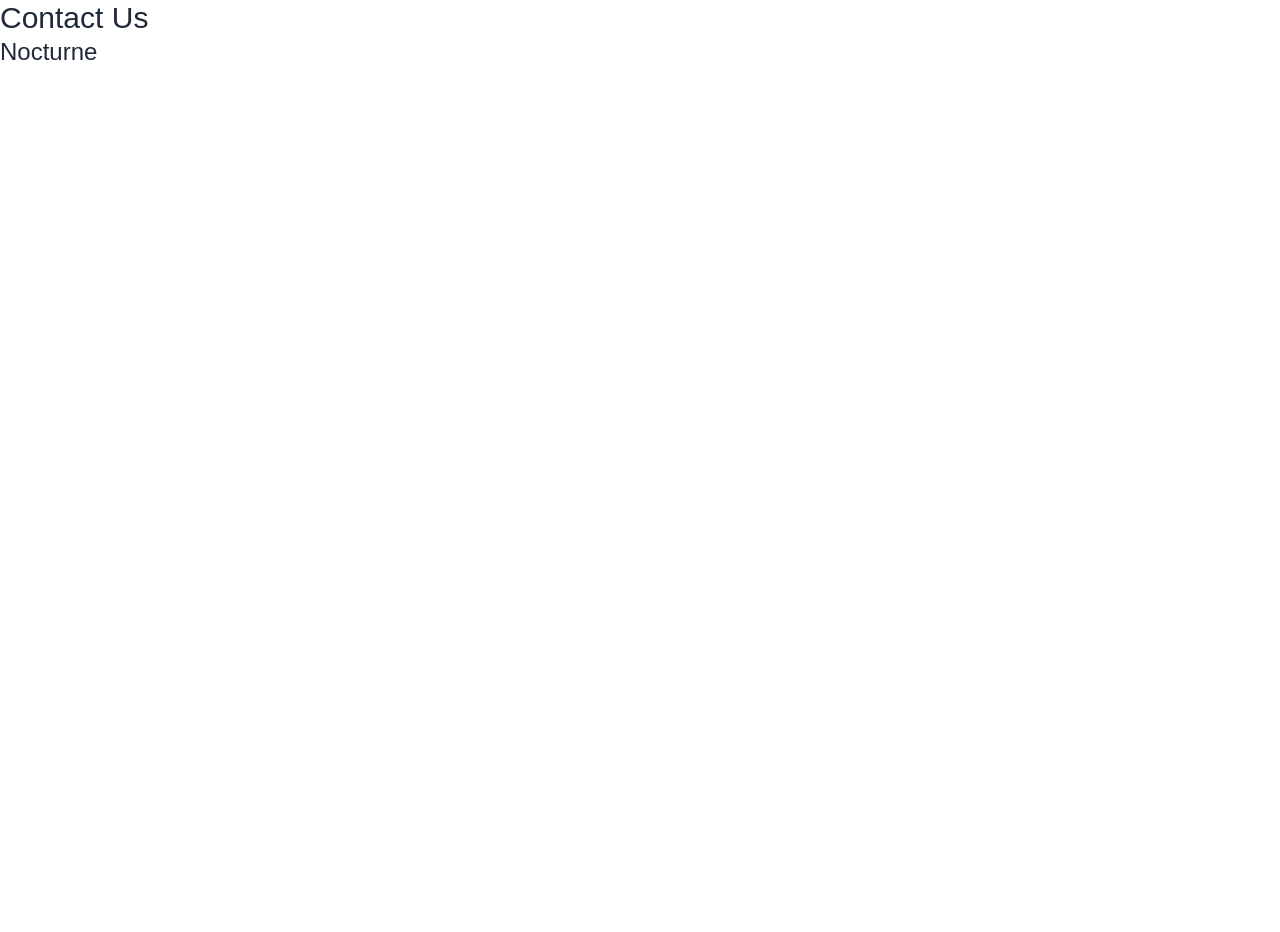
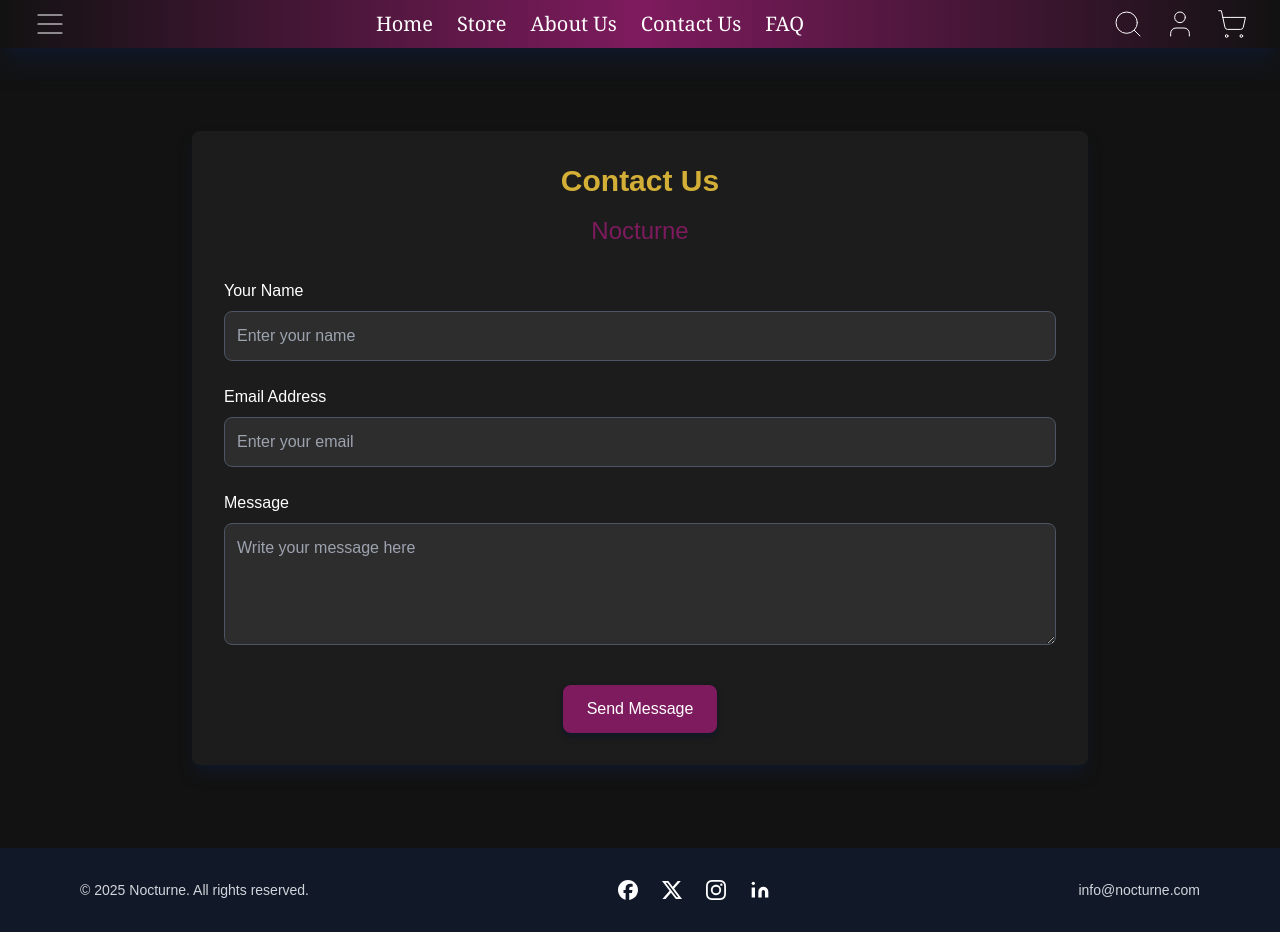
Before and after one commit to Matthewkai234/nocturne, a Next.js app: page /contact-us in a window 1280 px wide. Before the commit the page ends 800 px from the top, so only its background shows below. Built offline with nearby package versions, Linux system fonts and the light colour scheme.

Commit message:
3rd Structure

```diff
--- /dev/null
+++ b/app/components/Footer/Footer.tsx
@@ -0,0 +1,63 @@
+import { Facebook, Instagram, Linkedin, X } from "~/app/utils/brands";
+
+export function Footer() {
+    const socialLinks = [
+        {
+            icon: <Facebook size={20} />,
+            href: "https://facebook.com/",
+            label: "Facebook",
+        },
+        {
+            icon: <X size={20} />,
+            href: "https://twitter.com/",
+            label: "Twitter",
+        },
+        {
+            icon: <Instagram size={20} />,
+            href: "https://instagram.com/",
+            label: "Instagram",
+        },
+        {
+            icon: <Linkedin size={20} />,
+            href: "https://linkedin.com/",
+            label: "LinkedIn",
+        },
+    ];
+
+    return (
+            <>
+                <footer className="bg-gray-900 text-gray-300">
+                <div className="max-w-6xl mx-auto px-4 py-8">
+                    <div className="flex flex-col md:flex-row justify-between items-center gap-4">
+                        <p className="text-sm">
+                            © {new Date().getFullYear()} Nocturne. All rights
+                            reserved.
+                        </p>
+
+                        <div className="flex items-center gap-6">
+                            {socialLinks.map((social) => (
+                                <a
+                                    key={social.label}
+                                    href={social.href}
+                                    target="_blank"
+                                    rel="noopener noreferrer"
+                                    className="hover:text-white transition-colors"
+                                    aria-label={social.label}
+                                >
+                                    {social.icon}
+                                </a>
+                            ))}
+                        </div>
+
+                        <a
+                            href="mailto:info@nocturne.com"
+                            className="text-sm hover:text-white transition-colors"
+                        >
+                            info@nocturne.com
+                        </a>
+                    </div>
+                </div>
+            </footer>
+            </>
+        );
+}
--- a/app/components/Navbar&Sidebar/Sidebar.tsx
+++ b/app/components/Navbar&Sidebar/Sidebar.tsx
@@ -6,34 +6,28 @@ import { useBarsNavigation } from "~/app/hooks/useBarsNavigation";
 export function Sidebar() {
     const { isArrowClicked, isSideBarOpen, toggleDropArrow } =
         useBarsNavigation();
+
     return (
         <div
-            className={`fixed top-30 left-0 h-full bg-gradient-to-b
-                bg-[#121212]
-                text-white
-                bg-opacity-95
-                flex
-                flex-col
-                w-64 transform transition-transform duration-300 ease-in-out z-50 ${
-                    isSideBarOpen ? "translate-x-0" : "-translate-x-full"
-                }`}
+            className={`fixed top-12 bottom-0 left-0 w-64 bg-gradient-to-b bg-[#121212]
+                text-white bg-opacity-95 transform transition-transform duration-300 ease-in-out
+                z-50 ${isSideBarOpen ? "translate-x-0" : "-translate-x-full"}`}
         >
-            <div className="sideBarHeaderDiv  justify-center mt-4">
+            <div className="h-full overflow-y-auto pr-4 pb-20">
+                <div className="sideBarHeaderDiv justify-center mt-4">
                     <div className="flex justify-center">
                         <Swords className="h-10 w-10" />
                     </div>
-                <span className="sideBarHeader flex justify-center font-extrabold text-xl font-sans-serif pt-2">
+                    <span className="sideBarHeader flex justify-center text-center font-extrabold text-xl font-sans-serif pt-2">
                         Our Mystical Products
                     </span>
                 </div>
-
                 <div className="w-full px-4 my-4">
                     <hr className="border-t border-gray-600" />
                 </div>
-
                 <ul className="sidebar-list mt-10 space-y-4">
                     <li
-                    className={`group hover:bg-[#7e1b5e] rounded-xl transition-all duration-300 cursor-pointer text-center py-3 px-6 relative flex items-center justify-center space-x-2`}
+                        className="group hover:bg-[#7e1b5e] rounded-xl transition-all duration-300 cursor-pointer text-center py-3 px-6 relative flex items-center justify-center space-x-2"
                         onClick={toggleDropArrow}
                     >
                         <span className="text-lg font-semibold ml-8">A</span>
@@ -43,7 +37,6 @@ export function Sidebar() {
                             <ChevronDown className="text-white" />
                         </span>
                     </li>
-
                     {isArrowClicked && (
                         <ul className="sub-list mt-2 ml-8 space-y-2">
                             <li className="hover:bg-[#7e1b5e] rounded-xl transition-all duration-300 cursor-pointer text-center py-2 px-6">
@@ -54,7 +47,6 @@ export function Sidebar() {
                             </li>
                         </ul>
                     )}
-
                     <li className="hover:bg-[#7e1b5e] rounded-xl transition duration-500 cursor-pointer text-center py-3 px-6">
                         <span className="text-lg font-semibold">B</span>
                     </li>
@@ -71,12 +63,12 @@ export function Sidebar() {
                         <span className="text-lg font-semibold">F</span>
                     </li>
                 </ul>
+            </div>
 
-            <div className="flex-1"></div>
-            <div className="searchCartUserDivInSidebar flex-1">
-                <Search className="icon" />
-                <User className="icon" />
-                <ShoppingCart className="icon" />
+            <div className="md:hidden absolute bottom-0 left-0 w-full flex justify-center items-center p-4">
+                <Search className="icon mx-2" />
+                <User className="icon mx-2" />
+                <ShoppingCart className="icon mx-2" />
             </div>
         </div>
     );
--- a/app/contact-us/page.tsx
+++ b/app/contact-us/page.tsx
@@ -1,3 +1,6 @@
+import { Footer } from "../components/Footer/Footer";
+import { CompleteNavigators } from "../components/Navbar&Sidebar/Index";
+
 export const metadata = {
     title: "Contact Us",
 };
@@ -5,8 +8,58 @@ export const metadata = {
 export default function ContactUs() {
     return (
         <>
-            <h1 className="text-3xl">Contact Us</h1>
-            <h2 className="text-2xl">Nocturne</h2>
+            <CompleteNavigators/>
+            <div className="bg-[#121212] min-h-screen flex flex-col items-center justify-center px-4">
+                <div className="max-w-4xl w-full bg-[#1c1c1c] p-8 rounded-lg shadow-lg shadow-gray-900">
+                    <h1 className="text-3xl text-[#D4AF37] font-bold mb-4 text-center">Contact Us</h1>
+                    <h2 className="text-2xl text-[#7e1b5e] font-medium mb-8 text-center">Nocturne</h2>
+
+                    <form className="space-y-6">
+                        <div className="flex flex-col">
+                            <label htmlFor="name" className="text-white font-medium">Your Name</label>
+                            <input
+                                type="text"
+                                id="name"
+                                name="name"
+                                placeholder="Enter your name"
+                                className="p-3 mt-2 bg-[#2d2d2d] text-white rounded-lg border border-gray-600 focus:outline-none focus:ring-2 focus:ring-[#D4AF37] transition"
+                            />
+                        </div>
+
+                        <div className="flex flex-col">
+                            <label htmlFor="email" className="text-white font-medium">Email Address</label>
+                            <input
+                                type="email"
+                                id="email"
+                                name="email"
+                                placeholder="Enter your email"
+                                className="p-3 mt-2 bg-[#2d2d2d] text-white rounded-lg border border-gray-600 focus:outline-none focus:ring-2 focus:ring-[#D4AF37] transition"
+                            />
+                        </div>
+
+                        <div className="flex flex-col">
+                            <label htmlFor="message" className="text-white font-medium">Message</label>
+                            <textarea
+                                id="message"
+                                name="message"
+                                placeholder="Write your message here"
+                                rows={4}
+                                className="p-3 mt-2 bg-[#2d2d2d] text-white rounded-lg border border-gray-600 focus:outline-none focus:ring-2 focus:ring-[#D4AF37] transition"
+                            />
+                        </div>
+
+                        <div className="flex justify-center">
+                            <button
+                                type="submit"
+                                className="px-6 py-3 mt-4 bg-[#7e1b5e] text-white rounded-lg shadow-md shadow-gray-900 hover:bg-[#D4AF37] transition-colors"
+                            >
+                                Send Message
+                            </button>
+                        </div>
+                    </form>
+                </div>
+            </div>
+            <Footer/>
         </>
     );
 }
--- a/app/page.tsx
+++ b/app/page.tsx
@@ -2,36 +2,13 @@ import NextImage from "next/image";
 import NocturnalCover from "../review/NocturnalCover.jpg";
 import { Products } from "./components/Home/Products";
 import { CompleteNavigators } from "./components/Navbar&Sidebar/Index";
-import { Facebook, Instagram, Linkedin, X } from "./utils/brands";
+import { Footer } from "./components/Footer/Footer";
 
 export const metadata = {
     title: "Nocturne",
 };
 
 export default function Home() {
-    const socialLinks = [
-        {
-            icon: <Facebook size={20} />,
-            href: "https://facebook.com/",
-            label: "Facebook",
-        },
-        {
-            icon: <X size={20} />,
-            href: "https://twitter.com/",
-            label: "Twitter",
-        },
-        {
-            icon: <Instagram size={20} />,
-            href: "https://instagram.com/",
-            label: "Instagram",
-        },
-        {
-            icon: <Linkedin size={20} />,
-            href: "https://linkedin.com/",
-            label: "LinkedIn",
-        },
-    ];
-
     return (
         <>
             {/* <div className="welcomeDev"><h2>Welcome to our store</h2></div> */}
@@ -44,41 +21,9 @@ export default function Home() {
                     alt="Nocturne"
                 />
             </div>
+            <Products />
+            <Footer/>
 
-            <Products />
-
-            <footer className="bg-gray-900 text-gray-300">
-                <div className="max-w-6xl mx-auto px-4 py-8">
-                    <div className="flex flex-col md:flex-row justify-between items-center gap-4">
-                        <p className="text-sm">
-                            © {new Date().getFullYear()} Nocturne. All rights
-                            reserved.
-                        </p>
-
-                        <div className="flex items-center gap-6">
-                            {socialLinks.map((social) => (
-                                <a
-                                    key={social.label}
-                                    href={social.href}
-                                    target="_blank"
-                                    rel="noopener noreferrer"
-                                    className="hover:text-white transition-colors"
-                                    aria-label={social.label}
-                                >
-                                    {social.icon}
-                                </a>
-                            ))}
-                        </div>
-
-                        <a
-                            href="mailto:info@nocturne.com"
-                            className="text-sm hover:text-white transition-colors"
-                        >
-                            info@nocturne.com
-                        </a>
-                    </div>
-                </div>
-            </footer>
         </>
     );
 }
```
Lines whose indentation alone changed are shown as unchanged.
